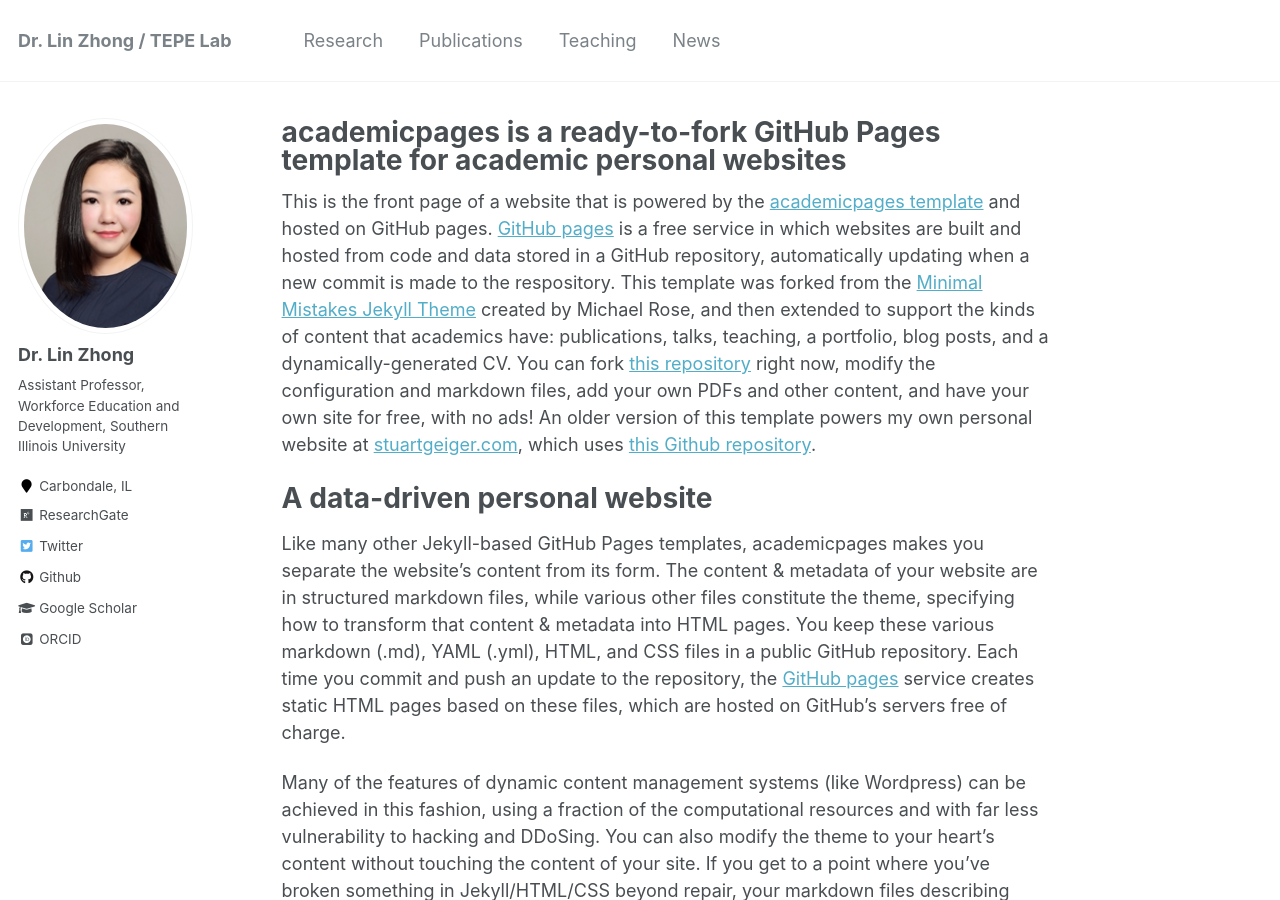
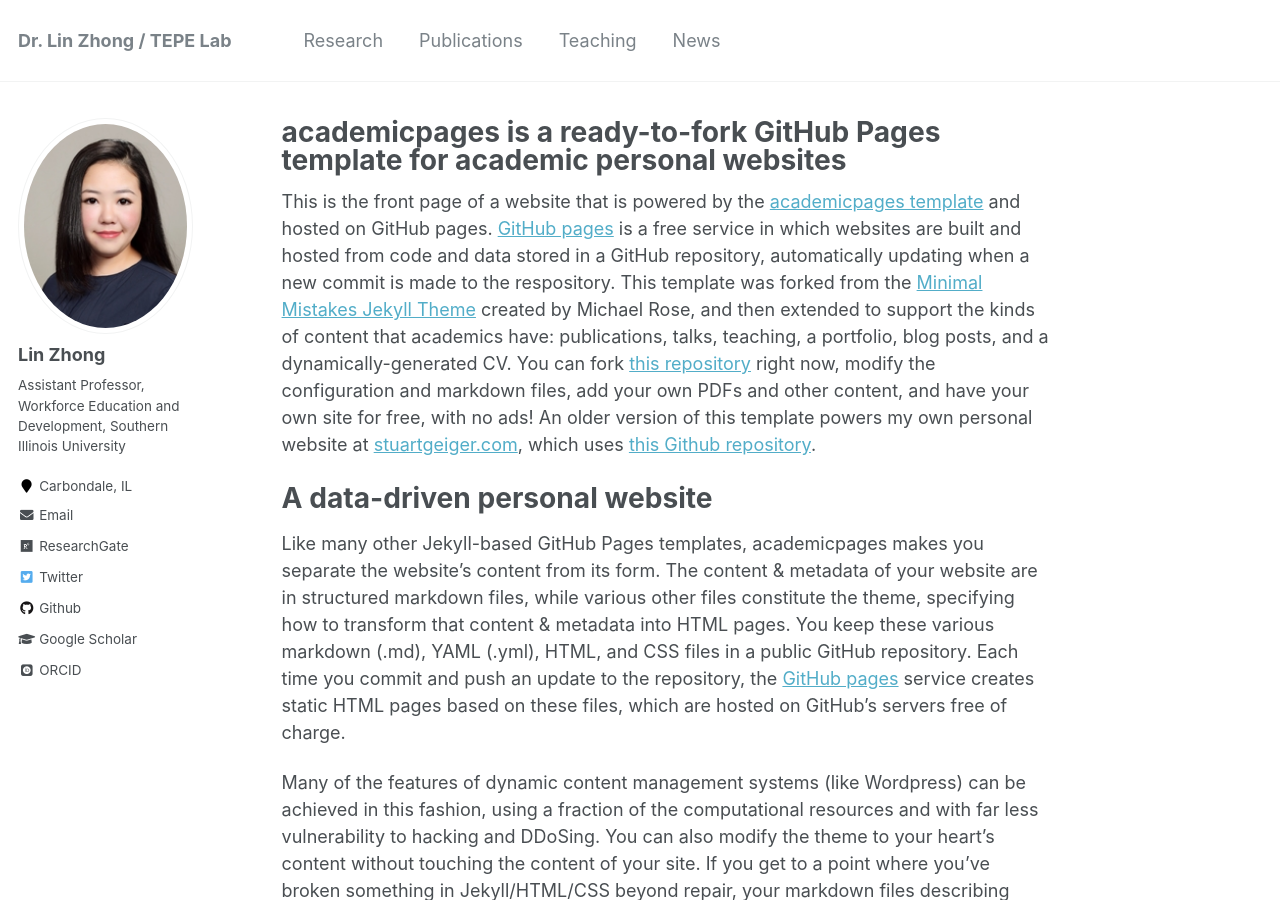
Before and after one commit to TEPELAB/tepe, a Jekyll site: the page built from _pages/about.md, in a window 1280 px wide and 900 px high. Built offline with Jekyll 4.4.1, drawn with Linux system fonts in a browser that asks for light colours; some web fonts are replaced; part of the change alters nothing that is shown.

```diff
--- a/_config.yml
+++ b/_config.yml
@@ -80,15 +80,13 @@ analytics:
 
 # Site Author
 author:
-  name             : "Dr. Lin Zhong"
+  name             : "Lin Zhong"
   avatar           : "profile.jpg"
   bio              : "Assistant Professor, Workforce Education and Development, Southern Illinois University"
   location         : "Carbondale, IL"
+  googlescholar    : "https://scholar.google.com/citations?user=NMXyeZMAAAAJ&hl=en"
   email            : "bessiezhonglin@gmail.com"
-  pubmed           :
-  googlescholar    : "https://scholar.google.com/citations?user=NMXyeZMAAAAJ&hl=en"
-  email            :
-  researchgate     :  "https://www.researchgate.net/profile/Lin-Zhong-7"
+  researchgate     : "https://www.researchgate.net/profile/Lin-Zhong-7"
   uri              :
   bitbucket        :
   codepen          :
@@ -181,8 +179,8 @@ collections:
   publications:
     output: true
     permalink: /:collection/:path/
-  portfolio:
-    output: false
+  research:
+    output: true
     permalink: /:collection/:path/
   talks:
     output: false
@@ -227,10 +225,10 @@ defaults:
       author_profile: true
       share: true
       comments: true
-  # _portfolio
+  # research
   - scope:
       path: ""
-      type: portfolio
+      type: research
     values:
       layout: single
       author_profile: true
```
